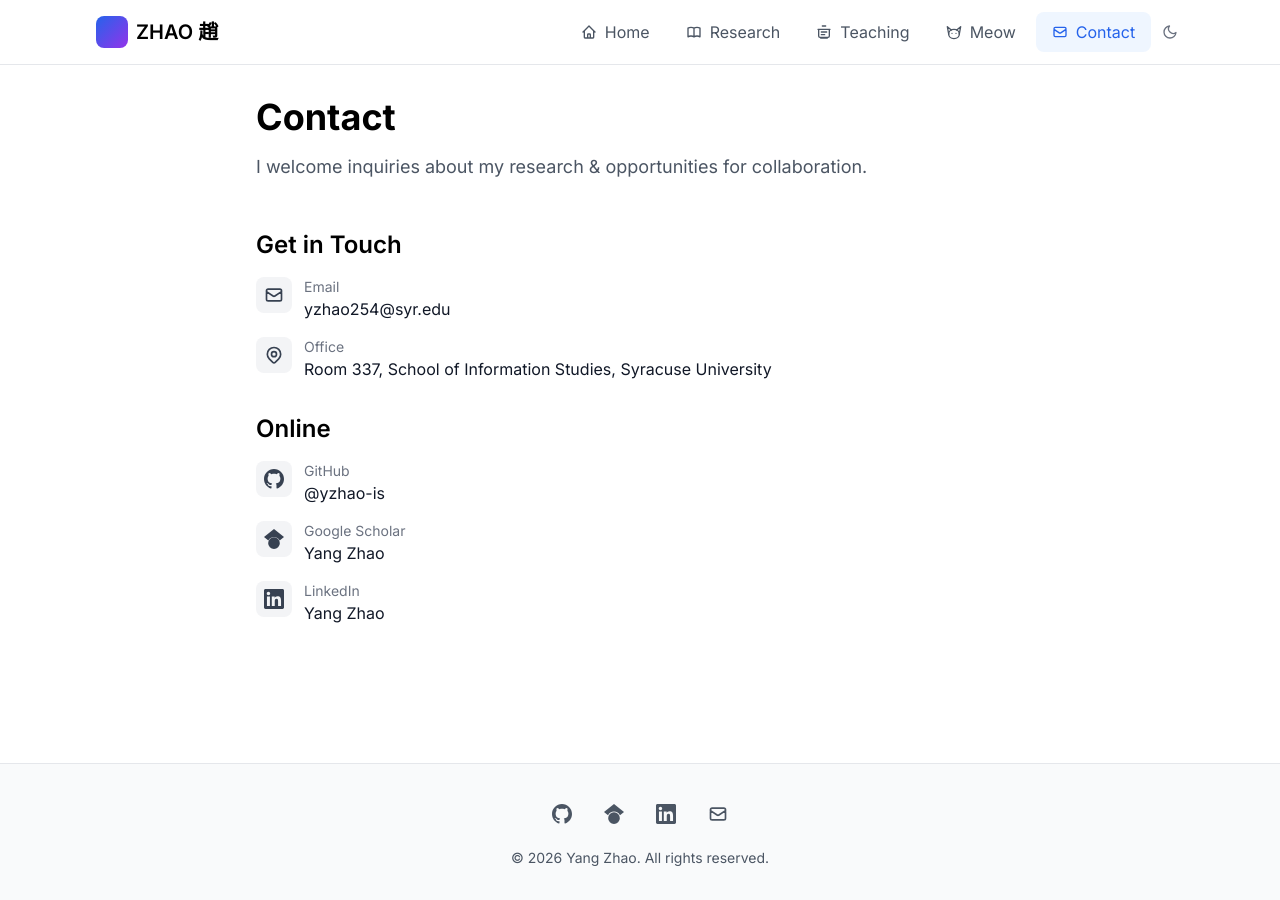
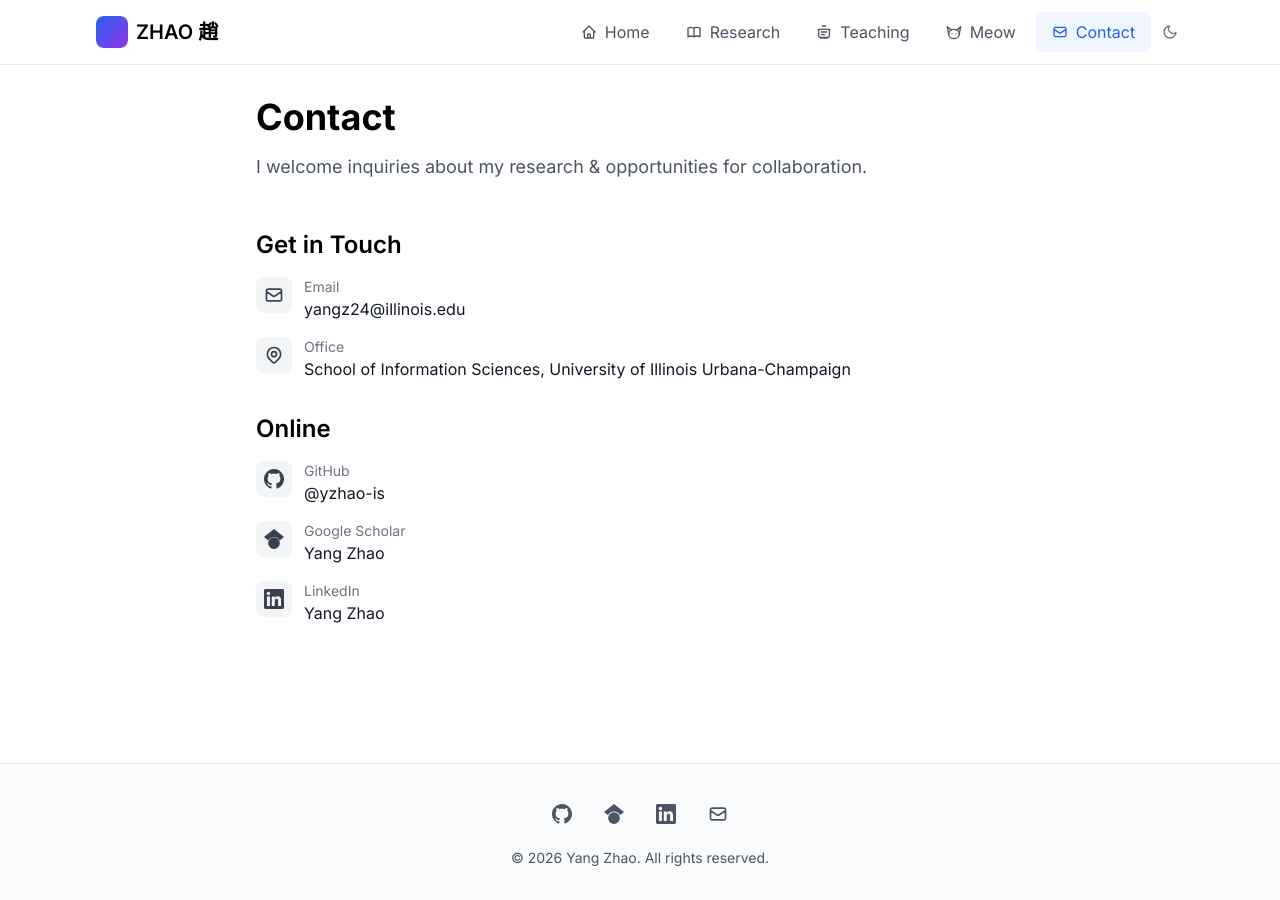
Before and after one commit to yzhao-is/yzhao-is.github.io, a Jekyll site: the page built from contact.html, in a window 1280 px wide. Built offline with Jekyll 4.4.1, drawn with Linux system fonts in a browser that asks for light colours; nearby versions of some CDN libraries.

Commit message:
Update contact.html

```diff
--- a/contact.html
+++ b/contact.html
@@ -29,8 +29,8 @@ title: Contact
           </div>
           <div>
             <p class="text-sm text-gray-500">Email</p>
-            <a href="mailto:yzhao254@syr.edu" class="text-gray-900 hover:text-blue-600 transition-colors">
-              yzhao254@syr.edu
+            <a href="mailto:yangz24@illinois.edu" class="text-gray-900 hover:text-blue-600 transition-colors">
+              yangz24@illinois.edu
             </a>
           </div>
         </div>
@@ -45,7 +45,7 @@ title: Contact
           </div>
           <div>
             <p class="text-sm text-gray-500">Office</p>
-            <p class="text-gray-900">Room 337, School of Information Studies, Syracuse University</p>
+            <p class="text-gray-900">School of Information Sciences, University of Illinois Urbana-Champaign</p>
           </div>
         </div>
 
```
